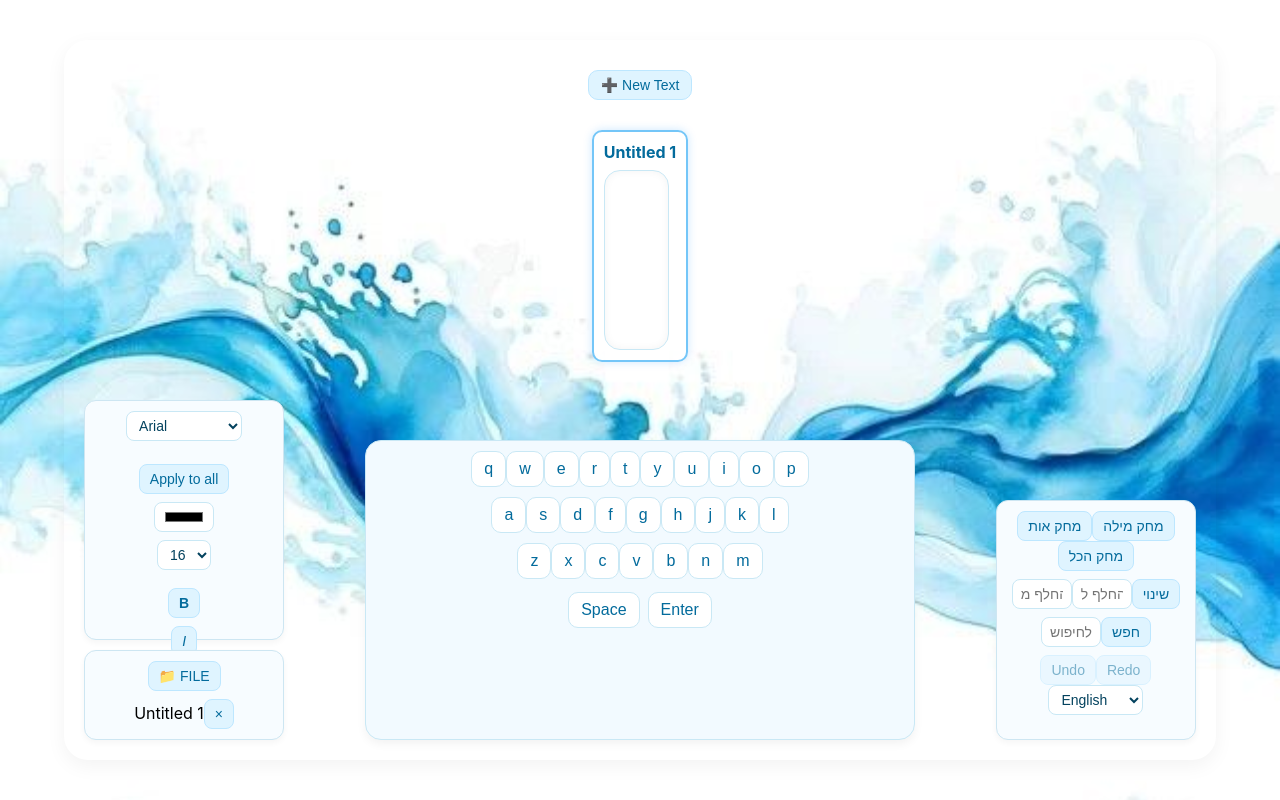
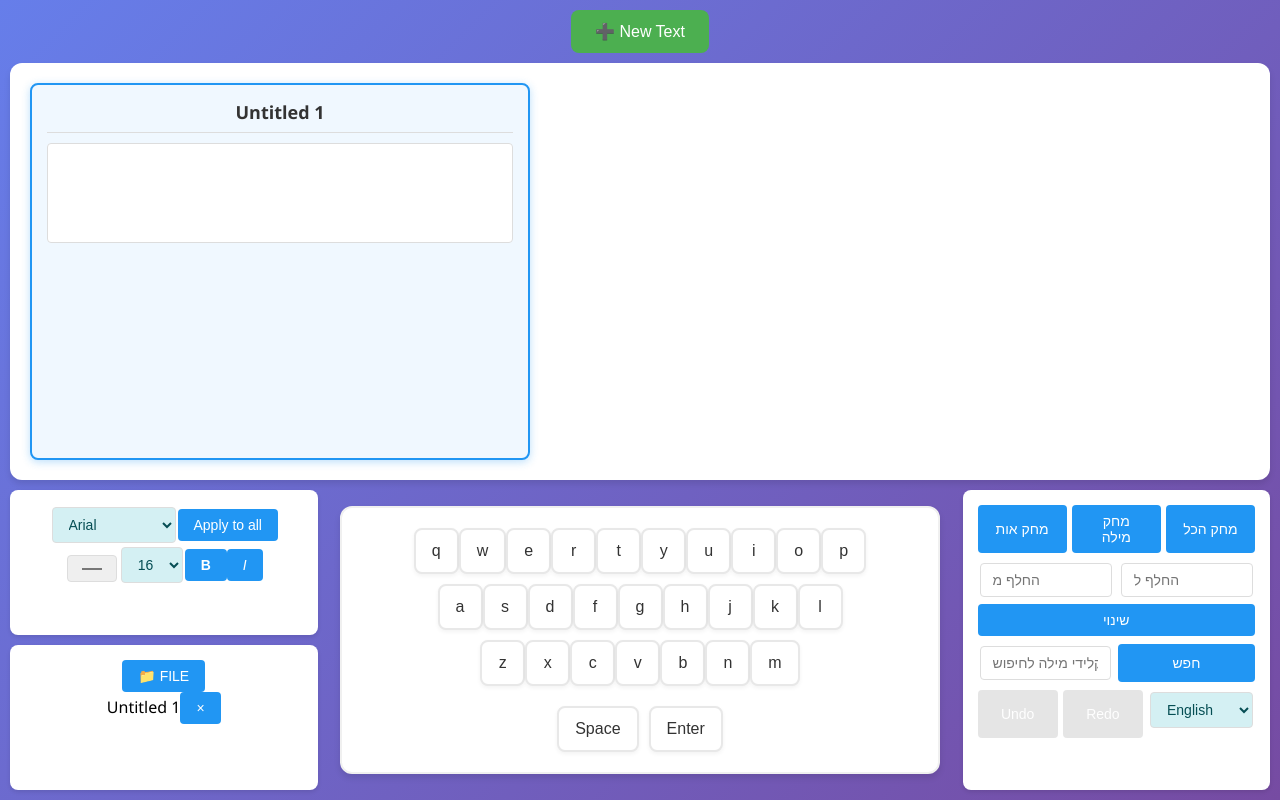
Before and after one commit to NechamaSanders/keyboard_project, a React (Vite) app: page / in a window 1280 px wide. Built offline with nearby package versions, Linux system fonts and the light colour scheme.

Commit message:
i think all is working
Signed-off-by: Olshtein Shani <s0533173756@gmail.com>

```diff
--- a/src/components/App.css
+++ b/src/components/App.css
@@ -1,312 +1,305 @@
-/* body {
-  background: linear-gradient(135deg, #d9f3f5, #eafcfd);
-  font-family: 'Segoe UI', sans-serif;
-  display: flex;
-  justify-content: center;
-  align-items: center;
+/* Reset and Base */
+* {
+  margin: 0;
+  padding: 0;
+  box-sizing: border-box;
+}
+
+body {
+  font-family: 'Segoe UI', Tahoma, Geneva, Verdana, sans-serif;
+  background: #f5f7fa;
   height: 100vh;
-  margin: 0;
+  overflow: hidden;
 }
 
 #root {
-  width: 100%;
-  display: flex;
-  justify-content: center;
+  height: 100vh;
+  width: 100vw;
 }
 
+/* Main App Container */
 .app-container {
-  background-color: #e7f7f9;
-  border-radius: 20px;
-  box-shadow: 0 8px 20px rgba(0, 70, 100, 0.15);
-  padding: 30px 40px;
-  text-align: center;
-  max-width: 600px;
-  width: 90%;
-  border: 1px solid #b8e0e5;
+  height: 100vh;
+  width: 100vw;
+  display: grid;
+  grid-template-rows: auto 1fr auto;
+  gap: 10px;
+  padding: 10px;
+  background: linear-gradient(135deg, #667eea 0%, #764ba2 100%);
 }
 
-select {
-  padding: 8px 14px;
+/* New Text Button */
+.new-text-btn {
+  background: #4CAF50;
+  color: white;
+  border: none;
+  padding: 12px 24px;
   border-radius: 8px;
-  border: 1px solid #a8d8dc;
-  background-color: #d4f0f3;
-  color: #064e54;
-  font-weight: 500;
-  margin-bottom: 15px;
-  transition: 0.2s ease;
+  font-size: 16px;
+  cursor: pointer;
+  transition: background 0.3s;
+  justify-self: center;
 }
 
-select:hover {
-  background-color: #c1e9ee;
+.new-text-btn:hover {
+  background: #45a049;
 }
 
-select:focus {
-  outline: none;
-  border-color: #91cfd6;
-  background-color: #b0e1e7;
-} */
-/* ===== Global Styles ===== */
-/* ===== Base ===== */
-body {
-  margin: 0;
-  font-family: 'Inter', 'Segoe UI', sans-serif;
-  height: 100vh;
+/* Display Section */
+.display-section {
+  background: white;
+  border-radius: 12px;
+  padding: 20px;
+  box-shadow: 0 4px 6px rgba(0, 0, 0, 0.1);
+  overflow-y: auto;
   display: flex;
-  justify-content: center;
-  align-items: center;
-  width:100vw;
+  gap: 15px;
+  flex-wrap: nowrap;
+  justify-content: flex-start;
+  overflow-x: auto;
+  scroll-behavior: smooth;
 }
 
-#root {
-  width: 100%;
+.text-container {
+  border: 2px solid #e0e0e0;
+  border-radius: 8px;
+  padding: 15px;
+  background: #fafafa;
+  cursor: pointer;
+  transition: all 0.3s;
+  flex: 1;
+  min-width: 300px;
+  max-width: 500px;
+}
+
+.text-container.active {
+  border-color: #2196F3;
+  background: #f0f8ff;
+  box-shadow: 0 2px 8px rgba(33, 150, 243, 0.3);
+}
+
+.text-title {
+  font-size: 18px;
+  color: #333;
+  margin-bottom: 10px;
+  text-align: center;
+  border-bottom: 1px solid #ddd;
+  padding-bottom: 8px;
+}
+
+.text-display {
+  min-height: 100px;
+  max-height: 300px;
+  height: auto;
+  overflow-y: auto;
+  padding: 10px;
+  background: white;
+  border: 1px solid #ddd;
+  border-radius: 4px;
+  font-size: 14px;
+  line-height: 1.5;
+  white-space: pre-wrap;
+}
+
+/* Tools Row */
+.tools-row {
+  display: grid;
+  grid-template-columns: 1fr 2fr 1fr;
+  gap: 15px;
+  height: 300px;
+}
+
+.left-tools, .right-tools {
+  display: flex;
+  flex-direction: column;
+  gap: 10px;
+}
+
+.keyboard-center {
   display: flex;
   justify-content: center;
   align-items: center;
 }
 
-/* ===== App Container ===== */
-.app-container {
-  width: 90%;
-
-  height: 90vh;
-  display: flex;
-  flex-direction: column;
-  justify-content: space-between;
-  align-items: center;
-  border-radius: 24px;
-  box-shadow: 0 6px 20px rgba(0, 0, 0, 0.05);
-  padding: 20px;
+/* Tool Panels */
+.editing-tools, .fileTools, .design-tools {
+  background: white;
+  border-radius: 8px;
+  padding: 15px;
+  box-shadow: 0 2px 4px rgba(0, 0, 0, 0.1);
+  flex: 1;
 }
 
-/* ===== Display Section ===== */
-.display-section {
-  width: 100%;
-  display: flex;
-  justify-content: center;
+.editing-tools h3, .fileTools h3, .design-tools h3 {
   margin-bottom: 10px;
+  color: #333;
+  font-size: 16px;
 }
 
-.text-display {
-  width: 90%;
-  min-height: 180px;
-  background: #ffffffc5;
-  border: 1px solid #c9e8f5;
-  border-radius: 16px;
-  padding: 15px 20px;
-  box-shadow: inset 0 0 8px rgba(0, 0, 0, 0.05);
-  overflow-y: auto;
-  line-height: 1.6;
-  font-size: 16px;
-  color: #03425e;
-  white-space: pre-wrap;
-}
-
-/* ===== Tools and Keyboard Row ===== */
-.tools-row {
-  display: flex;
-  justify-content: space-between;
-  align-items: flex-end;
+/* Keyboard */
+.keyboard {
+  background: #ffffff;
+  border-radius: 12px;
+  padding: 20px;
+  box-shadow: 0 4px 6px rgba(0, 0, 0, 0.1);
+  max-width: 600px;
   width: 100%;
-  height: 100%;
-  flex-grow: 1;
-  margin-top: 10px;
-}
-
-/* Left Tools */
-.left-tools {
-  display: flex;
-  flex-direction: column;
-  gap: 10px;
-  width: 18%;
-  align-items: center;
-  justify-content: flex-end;
-  height: 30vh;
-}
-
-/* Right Tools */
-.right-tools {
-  display: flex;
-  flex-direction: column;
-  gap: 10px;
-  width: 18%;
-  align-items: center;
-  justify-content: flex-end;
-  height: 30vh;
-}
-
-/* Center Keyboard */
-.keyboard-center {
-  flex-grow: 1;
-  display: flex;
-  justify-content: center;
-  align-items: flex-end;
-}
-
-/* ===== Keyboard ===== */
-.keyboard {
-  display: flex;
-  flex-direction: column;
-  align-items: center;
-  background: #f2faff;
-  border: 1px solid #c9e8f5;
-  border-radius: 16px;
-  padding: 10px 15px;
-  width: 100%;
-  max-width: 550px;
-  height: 300px;
-  box-shadow: 0 4px 10px rgba(0, 0, 0, 0.05);
+  border: 2px solid #f0f0f0;
 }
 
 .keyboard-scroll {
-  max-height: 280px;
-  overflow-y: auto;
   display: flex;
   flex-wrap: wrap;
+  gap: 5px;
   justify-content: center;
-  gap: 5px;
+  margin-bottom: 15px;
 }
 
 .keyboard-bottom {
   display: flex;
   justify-content: center;
-  gap: 8px;
-  margin-top: 8px;
+  gap: 10px;
 }
 
-/* ===== Keys ===== */
+/* Keys */
 .key {
   background: #ffffff;
-  border: 1px solid #c9e8f5;
-  border-radius: 10px;
-  padding: 8px 12px;
+  border: 2px solid #e8e8e8;
+  border-radius: 8px;
+  padding: 12px 16px;
   font-size: 16px;
-  color: #036b9c;
   cursor: pointer;
-  transition: all 0.15s ease;
+  transition: all 0.2s;
+  min-width: 45px;
+  text-align: center;
+  color: #333;
+  font-weight: 500;
+  box-shadow: 0 2px 4px rgba(0, 0, 0, 0.05);
 }
 
 .key:hover {
-  background: #e2f4ff;
+  background: #f8f9fa;
+  border-color: #d0d0d0;
   transform: translateY(-2px);
+  box-shadow: 0 4px 8px rgba(0, 0, 0, 0.1);
 }
 
 .key:active {
-  background: #bde7ff;
+  background: #f0f0f0;
   transform: translateY(0);
+  box-shadow: 0 1px 2px rgba(0, 0, 0, 0.1);
 }
 
-/* ===== Tool Buttons ===== */
-.editing-tools,
-.fileTools,
-.design-tools {
-  background: #f7fcff;
-  border: 1px solid #cde6f2;
-  border-radius: 12px;
-  padding: 10px;
-  box-shadow: 0 3px 6px rgba(0, 0, 0, 0.04);
-  display: flex;
-  flex-direction: column;
-  align-items: center;
-  gap: 8px;
-  width: 100%;
-  height:100%;
-}
-
+/* Buttons */
 button {
-  background: #dff4ff;
-  border: 1px solid #bde7ff;
-  border-radius: 8px;
-  padding: 6px 10px;
+  background: #2196F3;
+  color: white;
+  border: none;
+  padding: 8px 16px;
+  border-radius: 4px;
   cursor: pointer;
-  transition: all 0.2s ease;
   font-size: 14px;
-  color: #036b9c;
+  transition: background 0.3s;
 }
 
 button:hover {
-  background: #c8edff;
-  transform: translateY(-1px);
+  background: #1976D2;
 }
 
-/* ===== Select Inputs ===== */
-select,
-input {
-  background: #ffffff;
-  border: 1px solid #c9e8f5;
-  border-radius: 8px;
-  padding: 5px 8px;
-  font-size: 14px;
-  color: #03425e;
-  outline: none;
-}
-input{
-  width:60px;
-}
-select:focus,
-input:focus {
-  border-color: #89d2ff;
+button:disabled {
+  background: #ccc;
+  cursor: not-allowed;
 }
 
-/* ===== Scrollbars (Light Blue) ===== */
+/* Inputs and Selects */
+input, select {
+  padding: 8px 12px;
+  border: 1px solid #ddd;
+  border-radius: 4px;
+  font-size: 14px;
+  margin: 2px;
+}
+
+input:focus, select:focus {
+  outline: none;
+  border-color: #2196F3;
+}
+
+/* Keyboard Rows */
+.keyboard-row {
+  display: flex;
+  gap: 5px;
+  margin-bottom: 8px;
+  flex-wrap: wrap;
+}
+
+.keyboard-row button {
+  flex: 1;
+  min-width: 80px;
+}
+
+.keyboard-row input {
+  flex: 1;
+  min-width: 100px;
+}
+
+/* File Menu */
+.file-menu {
+  background: white;
+  border: 1px solid #ddd;
+  border-radius: 4px;
+  padding: 10px;
+  margin-top: 5px;
+  box-shadow: 0 2px 4px rgba(0, 0, 0, 0.1);
+}
+
+.file-list {
+  max-height: 150px;
+  overflow-y: auto;
+  margin: 5px 0;
+}
+
+.file-list button {
+  width: 100%;
+  margin: 2px 0;
+  text-align: left;
+}
+
+/* Scrollbars */
 ::-webkit-scrollbar {
   width: 8px;
   height: 8px;
 }
 
+::-webkit-scrollbar-track {
+  background: #f1f1f1;
+  border-radius: 4px;
+}
+
 ::-webkit-scrollbar-thumb {
-  background: #cde9f7;
-  border-radius: 8px;
+  background: #c1c1c1;
+  border-radius: 4px;
 }
 
 ::-webkit-scrollbar-thumb:hover {
-  background: #b4e1f7;
-}
-.display-section {
-  display: flex;
-  justify-content: center;
-  gap: 20px;
-  padding: 20px;
-  flex-wrap: wrap;
+  background: #a8a8a8;
 }
 
-.text-container {
-  border: 2px solid transparent;
-  border-radius: 10px;
-  padding: 10px;
-  background: rgba(255, 255, 255, 0.8);
-  transition: border-color 0.2s, box-shadow 0.2s;
+/* Responsive */
+@media (max-width: 768px) {
+  .tools-row {
+    grid-template-columns: 1fr;
+    grid-template-rows: auto auto auto;
+    height: auto;
+  }
+
+  .display-section {
+    flex-direction: column;
+    align-items: center;
+  }
+
+  .text-container {
+    min-width: 250px;
+    max-width: 100%;
+  }
 }
-
-.text-container.active {
-  border-color: #74c6f8;
-  box-shadow: 0 0 10px rgba(0, 140, 255, 0.2);
-}
-
-.new-text-btn {
-  background: #dff4ff;
-  border: 1px solid #bde7ff;
-  border-radius: 10px;
-  padding: 6px 12px;
-  cursor: pointer;
-  margin: 10px auto;
-  display: block;
-  transition: all 0.15s ease;
-}
-
-.new-text-btn:hover {
-  background: #c8edff;
-  transform: translateY(-1px);
-}
-input{
-  min-height: 30px;
-}
-.new-text-btn:active {
-  background: #bde7ff;
-  transform: translateY(0);
-}
-.text-title {
-  text-align: center;
-  font-size: 16px;
-  color: #036b9c;
-  margin-bottom: 8px;
-}
--- a/src/components/App.jsx
+++ b/src/components/App.jsx
@@ -24,6 +24,11 @@ export default function App() {
   });
 
   function setTextWithHistory(newText) {
+    // בדיקה שיש טאב פעיל
+    if (activeIndex === null || !openTexts[activeIndex]) {
+      return;
+    }
+
     const newHistory = [...history, newText];
     setHistory(newHistory);
     setHistoryIndex(newHistory.length - 1);
@@ -70,14 +75,14 @@ export default function App() {
       >
         ➕ New Text
       </button>
-      <div className="display-section">
+      <div className="display-section" style={{'--tab-count': openTexts.length}}>
         {openTexts.map((t, i) => (
           <div
             key={i}
             className={`text-container ${i === activeIndex ? "active" : ""}`}
             onClick={() => {
               // Save current tab's history before switching
-              if (activeIndex !== null && activeIndex !== i) {
+              if (activeIndex !== null && activeIndex !== i && openTexts[activeIndex]) {
                 const updated = [...openTexts];
                 updated[activeIndex] = {
                   ...updated[activeIndex],
--- a/src/components/EditingTools.jsx
+++ b/src/components/EditingTools.jsx
@@ -41,7 +41,11 @@ export default function EditingTools({
     };
 
     const undo = () => {
-        if (historyIndex > 0) {
+        // בדיקה שיש טאב פעיל
+        if (activeIndex === null || !openTexts[activeIndex] || historyIndex <= 0) {
+            return;
+        }
+
         const newIndex = historyIndex - 1;
         setHistoryIndex(newIndex);
         setText(history[newIndex]);
@@ -54,11 +58,14 @@ export default function EditingTools({
             historyIndex: newIndex
         };
         setOpenTexts(updated);
-        }
     };
 
     const redo = () => {
-        if (historyIndex < history.length - 1) {
+        // בדיקה שיש טאב פעיל
+        if (activeIndex === null || !openTexts[activeIndex] || historyIndex >= history.length - 1) {
+            return;
+        }
+
         const newIndex = historyIndex + 1;
         setHistoryIndex(newIndex);
         setText(history[newIndex]);
@@ -71,7 +78,6 @@ export default function EditingTools({
             historyIndex: newIndex
         };
         setOpenTexts(updated);
-        }
     };
 
     const onSearch = () => {
@@ -159,20 +165,20 @@ export default function EditingTools({
             <div className="keyboard-row">
                 <button
                     onClick={undo}
-                    disabled={historyIndex <= 0}
+                    disabled={activeIndex === null || !openTexts[activeIndex] || historyIndex <= 0}
                     style={{
-                        opacity: historyIndex > 0 ? 1 : 0.5,
-                        cursor: historyIndex > 0 ? "pointer" : "not-allowed"
+                        opacity: (activeIndex !== null && openTexts[activeIndex] && historyIndex > 0) ? 1 : 0.5,
+                        cursor: (activeIndex !== null && openTexts[activeIndex] && historyIndex > 0) ? "pointer" : "not-allowed"
                     }}
                 >
                     Undo
                 </button>
                 <button
                     onClick={redo}
-                    disabled={historyIndex >= history.length - 1}
+                    disabled={activeIndex === null || !openTexts[activeIndex] || historyIndex >= history.length - 1}
                     style={{
-                        opacity: historyIndex < history.length - 1 ? 1 : 0.5,
-                        cursor: historyIndex < history.length - 1 ? "pointer" : "not-allowed"
+                        opacity: (activeIndex !== null && openTexts[activeIndex] && historyIndex < history.length - 1) ? 1 : 0.5,
+                        cursor: (activeIndex !== null && openTexts[activeIndex] && historyIndex < history.length - 1) ? "pointer" : "not-allowed"
                     }}
                 >
                     Redo
```
Also changed, not shown: src/components/FileTools.jsx (+53 -5 lines). Lines whose indentation alone changed are shown as unchanged.
